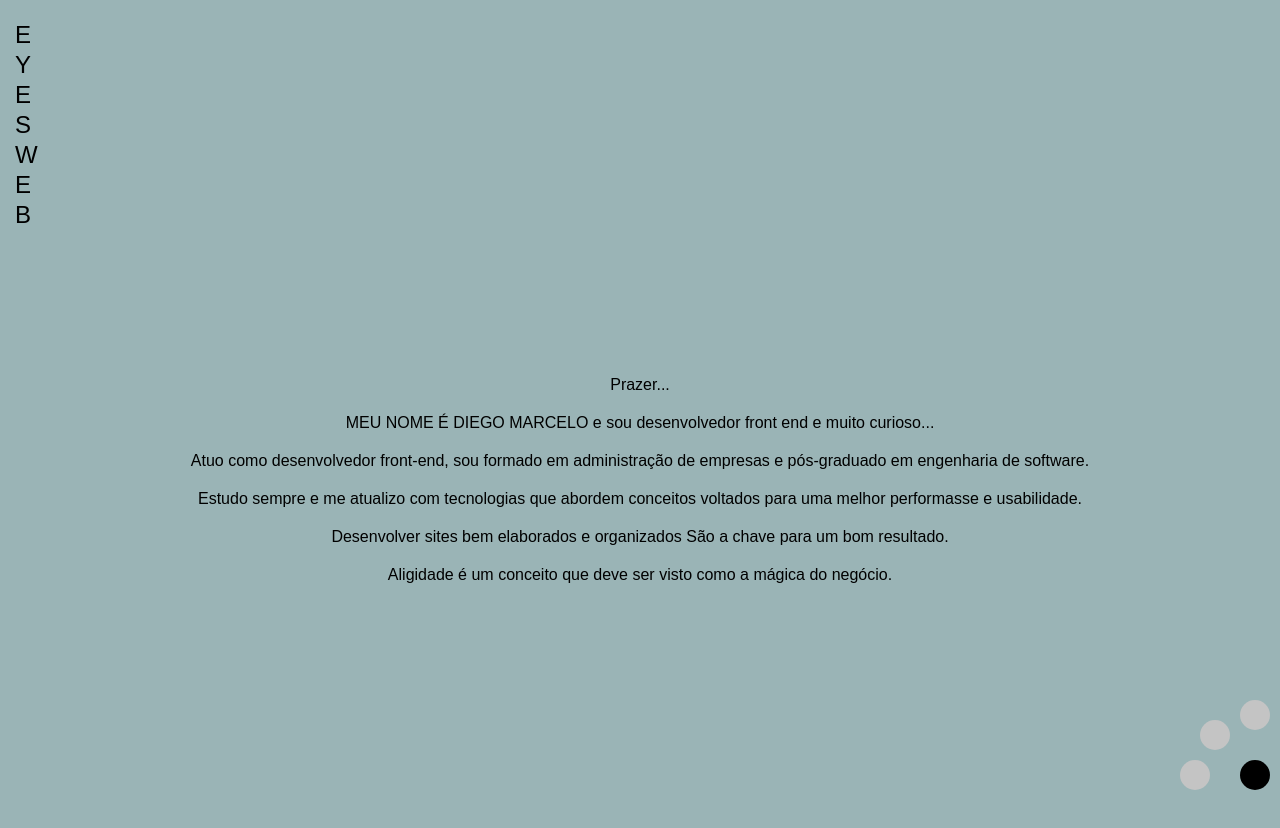
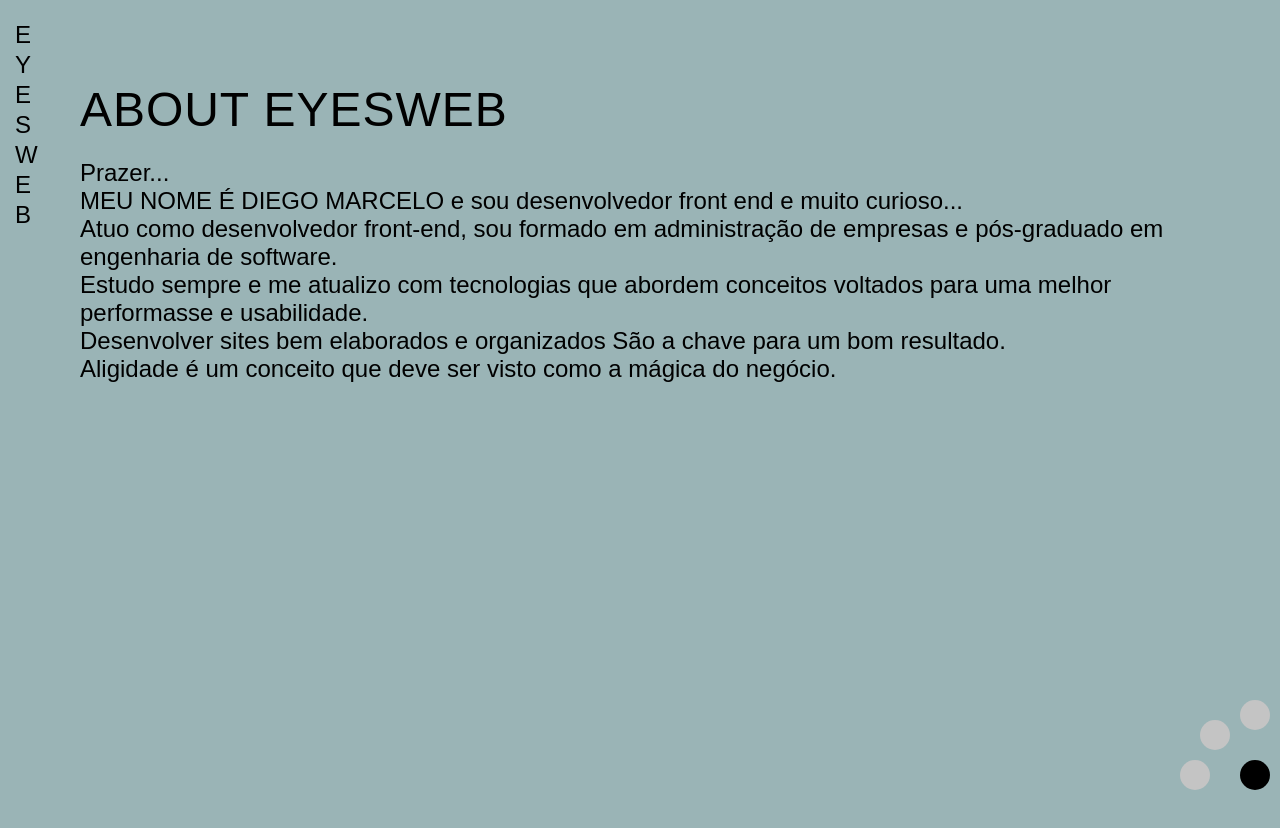
Before and after one commit to diegomcsilva/eyesweb, a React (Create React App) app: page /About in a window 1280 px wide. Shown: the top 828 px of the page. After the commit the page ends 800 px from the top, so only its background shows below. Built offline with nearby package versions, Linux system fonts and the light colour scheme.

Commit message:
about basic

```diff
--- a/src/pages/About/About.js
+++ b/src/pages/About/About.js
@@ -1,18 +1,20 @@
 import React, { Component } from 'react';
+import styled from 'styled-components';
 
 import Header from '../../components/Header/Header';
 import Footer from '../../components/Footer/Footer';
 
-import styled from 'styled-components';
+const Title = styled.h1`
+    font-size: 48px;
+    line-height: 59px;
+    letter-spacing: 0.02em;
+`
 
-const BodyAbout = styled.div`
-    display: flex;
-    contain: ce;
-    flex-direction: column;
-    align-items: center;
-    justify-content: center;
-    height: 100vh;
-    line-height: 38px;
+const Paragraph = styled.p`
+    font-size: 24px;
+    line-height: 28px;
+    margin-top: 20px;
+    font-family: 'Rubik', sans-serif;
 `
 
 class About extends Component {
@@ -23,14 +25,14 @@ class About extends Component {
 
                 <main>
 
-                    <BodyAbout>
-                        <p>Prazer...</p>
-                        <p>MEU NOME É <strong>DIEGO MARCELO</strong> e sou desenvolvedor front end e muito curioso...</p>
-                        <p>Atuo como desenvolvedor front-end, sou formado em administração de empresas e pós-graduado em engenharia de software.</p>
-                        <p>Estudo sempre e me atualizo com tecnologias que abordem conceitos voltados para uma melhor performasse e usabilidade.</p>
-                        <p>Desenvolver sites bem elaborados e organizados São a chave para um bom resultado.</p>
-                        <p>Aligidade é um conceito que deve ser visto como a mágica do negócio.</p>
-                    </BodyAbout>
+                    <Title>ABOUT EYESWEB</Title>
+
+                    <Paragraph>Prazer...
+                    <br /> MEU NOME É <strong>DIEGO MARCELO</strong> e sou desenvolvedor front end e muito curioso...
+                    <br />Atuo como desenvolvedor front-end, sou formado em administração de empresas e pós-graduado em engenharia de software.
+                    <br />Estudo sempre e me atualizo com tecnologias que abordem conceitos voltados para uma melhor performasse e usabilidade.
+                    <br />Desenvolver sites bem elaborados e organizados São a chave para um bom resultado.
+                    <br />Aligidade é um conceito que deve ser visto como a mágica do negócio.</Paragraph>
 
                 </main>
 
```
